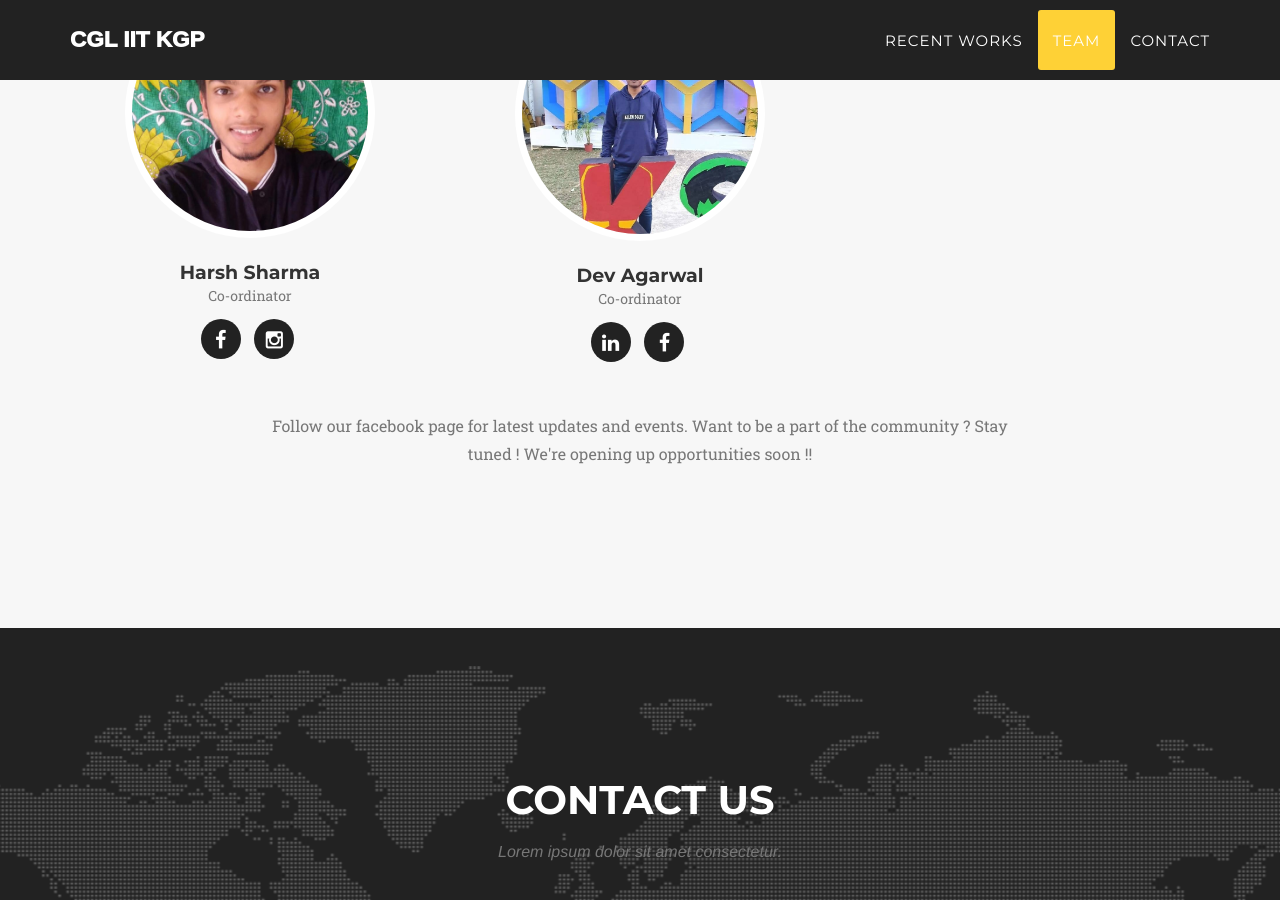
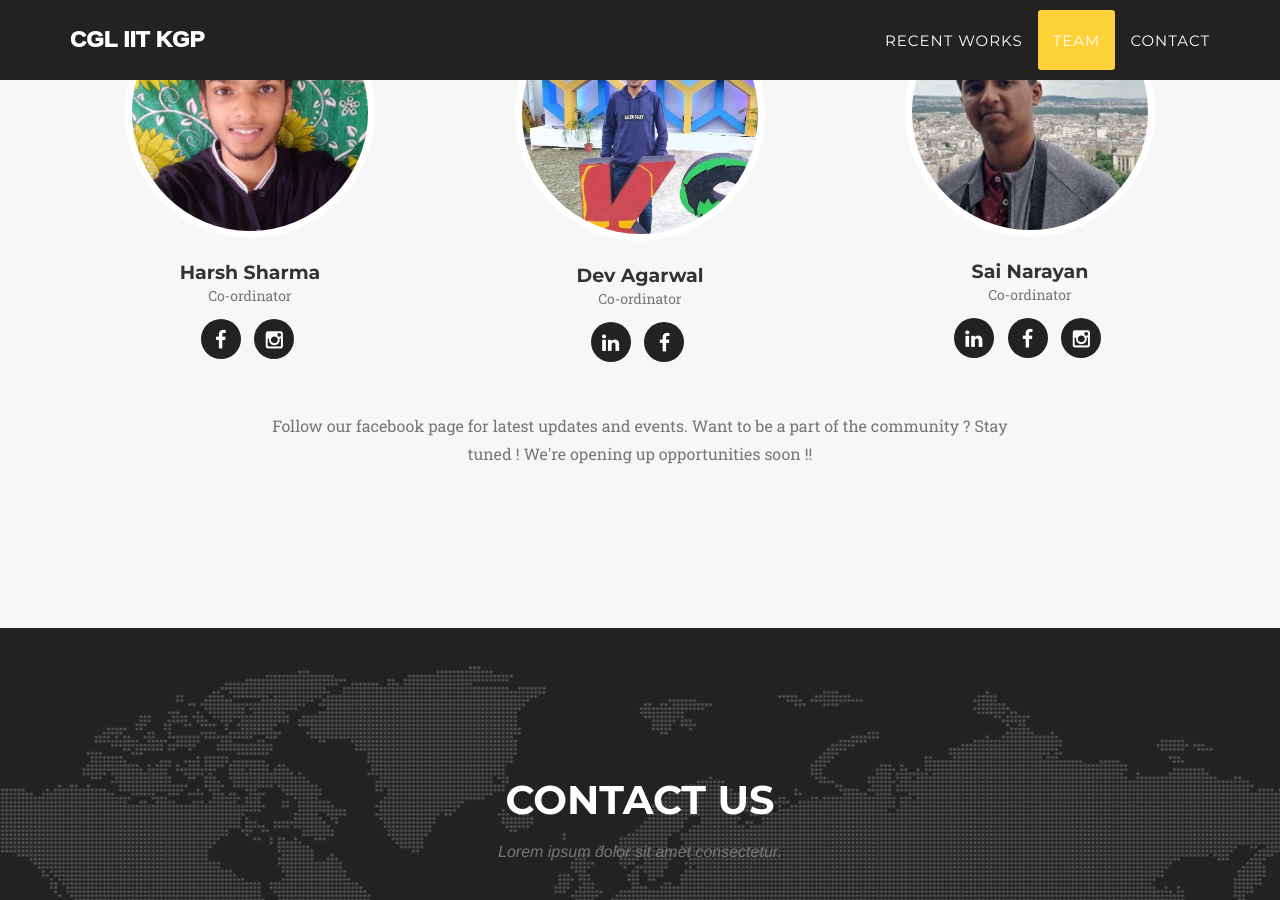
Before and after one commit to cgliitkgp/cgliitkgp.github.io, a Jekyll site: the page built from index.html, in a window 1280 px wide and 900 px high, scrolled down 6210 px. Built offline with Jekyll 4.4.1, drawn with Linux system fonts in a browser that asks for light colours; some web fonts are replaced.

Commit message:
Update _config.yml

```diff
--- a/_config.yml
+++ b/_config.yml
@@ -225,6 +225,17 @@ people:
     - title: facebook
       url: https://www.facebook.com/devagarwal588
 
+- name: Sai Narayan
+  pic: 7
+  position: Co-ordinator
+  social:
+    - title: linkedin
+      url: https://www.linkedin.com/in/sai-narayan-0560721b2
+    - title: facebook
+      url: https://www.facebook.com/sai.narayan.735
+    - title: instagram
+      url: https://www.instagram.com/ssainarayan
+
 # Social networks usernames (many more available: google-plus, flickr, dribbble, pinterest, instagram, tumblr, linkedin, etc.)
 social:
   - title: facebook
```
